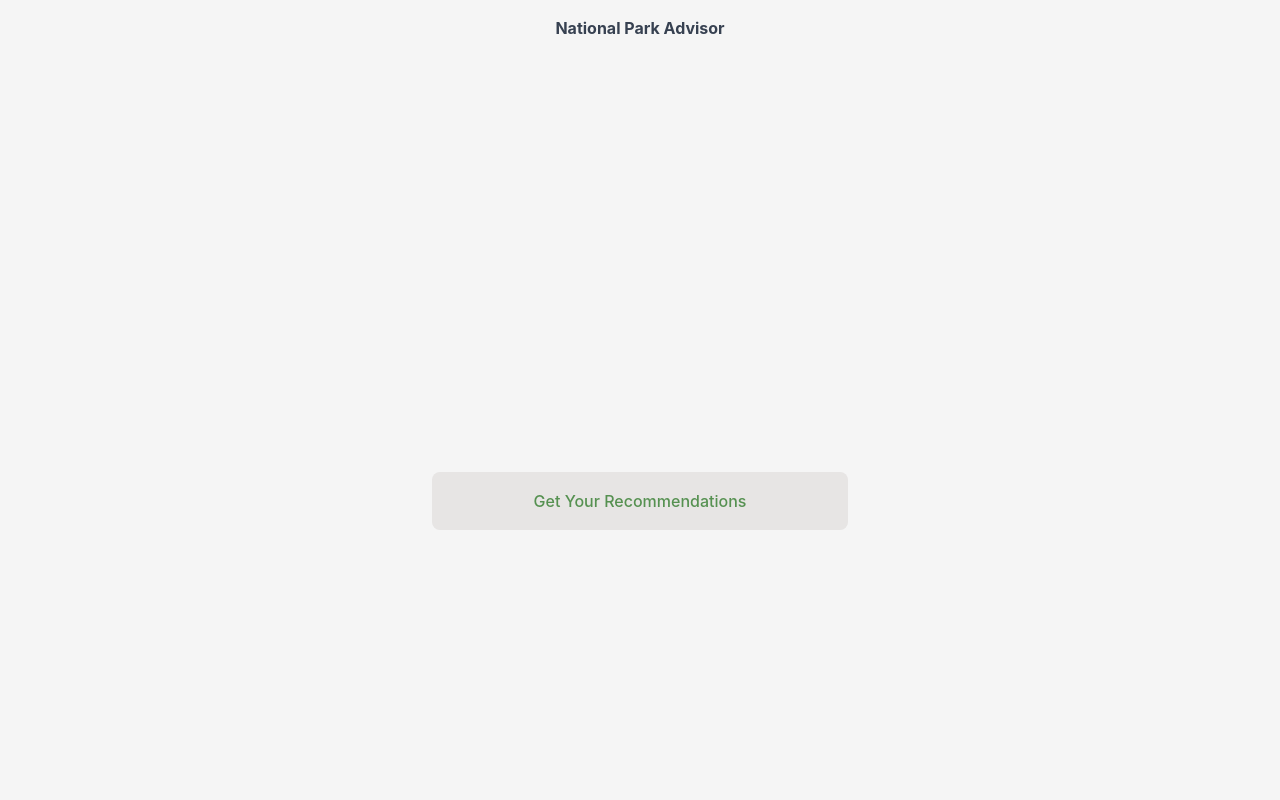
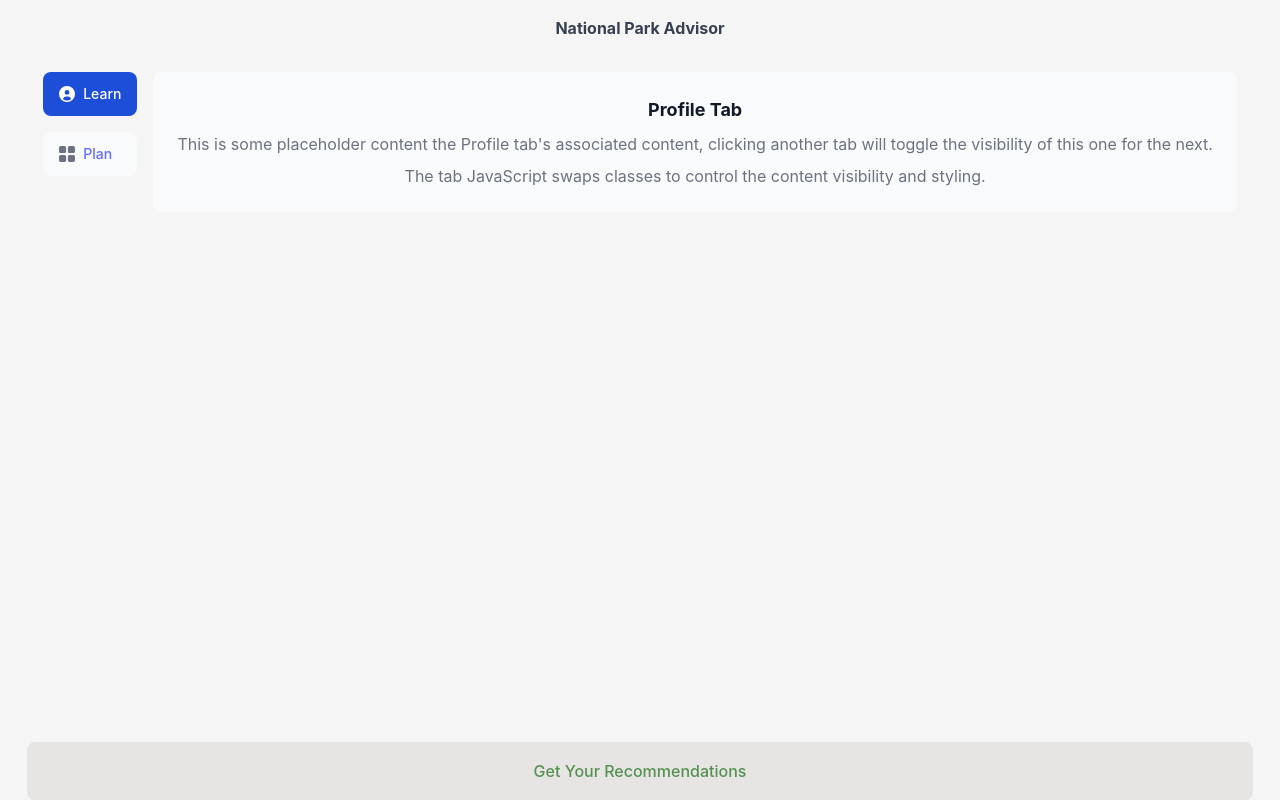
Before and after one commit to lexie-marie/ntl-park-advisor, a React (Vite) app in the folder frontend/: page / in a window 1280 px wide. Built offline with nearby package versions, Linux system fonts and the light colour scheme.

Commit message:
frontend updates- add tabed pages for learn and plan

```diff
--- a/frontend/src/App.tsx
+++ b/frontend/src/App.tsx
@@ -1,18 +1,73 @@
 import './App.css'
+import {useState} from "react";
+import Learn from "./learn.tsx";
 
 function App() {
+    const [showLearn, setShowLearn] = useState<boolean|null>(null)
+    const [showPlan, setShowPlan] = useState<boolean|null>(null)
 
   return (
       <div className="min-h-screen flex flex-col min-w-full">
           <header className="text-gray-700 text-center p-4 font-bold">
               National Park Advisor
           </header>
-          <div className="p-52"/>
-          <button className="bg-stone-200 text-forest-green outline-sage-green text-center p-4 hover:outline-sage-green">Get Your Recommendations</button>
           <main className="flex-grow container mx-auto p-4 flex-col">
+              <div className="md:flex">
+                  <ul className="flex-column space-y space-y-4 text-sm font-medium text-gray-500 dark:text-gray-400 md:me-4 mb-4 md:mb-0">
+                      <li>
+                          <a href="#"
+                             className="inline-flex items-center px-4 py-3 text-white bg-blue-700 rounded-lg active w-full dark:bg-blue-600"
+                             aria-current="page"
+                             onClick={() =>{
+                                    setShowLearn(true)
+                                    setShowPlan(false)
+                             }}>
+                              <svg className="w-4 h-4 me-2 text-white" aria-hidden="true"
+                                   xmlns="http://www.w3.org/2000/svg"
+                                   fill="currentColor" viewBox="0 0 20 20">
+                                  <path
+                                      d="M10 0a10 10 0 1 0 10 10A10.011 10.011 0 0 0 10 0Zm0 5a3 3 0 1 1 0 6 3 3 0 0 1 0-6Zm0 13a8.949 8.949 0 0 1-4.951-1.488A3.987 3.987 0 0 1 9 13h2a3.987 3.987 0 0 1 3.951 3.512A8.949 8.949 0 0 1 10 18Z"/>
+                              </svg>
+                              Learn
+                          </a>
+                      </li>
+                      <li>
+                          <a href="#"
+                             className="inline-flex items-center px-4 py-3 rounded-lg hover:text-gray-900 bg-gray-50 hover:bg-gray-100 w-full dark:bg-gray-800 dark:hover:bg-gray-700 dark:hover:text-white"
+                             onClick={() =>{
+                                 setShowLearn(false)
+                                 setShowPlan(true)
+                             }}>
+                              <svg className="w-4 h-4 me-2 text-gray-500 dark:text-gray-400" aria-hidden="true"
+                                   xmlns="http://www.w3.org/2000/svg" fill="currentColor" viewBox="0 0 18 18">
+                                  <path
+                                      d="M6.143 0H1.857A1.857 1.857 0 0 0 0 1.857v4.286C0 7.169.831 8 1.857 8h4.286A1.857 1.857 0 0 0 8 6.143V1.857A1.857 1.857 0 0 0 6.143 0Zm10 0h-4.286A1.857 1.857 0 0 0 10 1.857v4.286C10 7.169 10.831 8 11.857 8h4.286A1.857 1.857 0 0 0 18 6.143V1.857A1.857 1.857 0 0 0 16.143 0Zm-10 10H1.857A1.857 1.857 0 0 0 0 11.857v4.286C0 17.169.831 18 1.857 18h4.286A1.857 1.857 0 0 0 8 16.143v-4.286A1.857 1.857 0 0 0 6.143 10Zm10 0h-4.286A1.857 1.857 0 0 0 10 11.857v4.286c0 1.026.831 1.857 1.857 1.857h4.286A1.857 1.857 0 0 0 18 16.143v-4.286A1.857 1.857 0 0 0 16.143 10Z"/>
+                              </svg>
+                              Plan
+                          </a>
+                      </li>
+                  </ul>
+                  {!showLearn && !showPlan &&
+                  <div
+                      className="p-6 bg-gray-50 text-medium text-gray-500 dark:text-gray-400 dark:bg-gray-800 rounded-lg w-full">
+                      <h3 className="text-lg font-bold text-gray-900 dark:text-white mb-2">Profile Tab</h3>
+                      <p className="mb-2">This is some placeholder content the Profile tab's associated content,
+                          clicking
+                          another tab will toggle the visibility of this one for the next.</p>
+                      <p>The tab JavaScript swaps classes to control the content visibility and styling.</p>
+                  </div>}
+                  {showLearn && <Learn />}
+                  {showPlan && <div />}
+              </div>
+
           </main>
+          <button
+              className="bg-stone-200 text-forest-green outline-sage-green text-center p-4 hover:outline-sage-green">Get
+              Your Recommendations
+          </button>
+
       </div>
-)
+  )
 }
 
 export default App
--- /dev/null
+++ b/frontend/src/learn.tsx
@@ -0,0 +1,6 @@
+export default function Learn() {
+
+    return (
+        <div> some things to learn</div>
+    )
+}
```
Also changed, not shown: 1 other file (tests, documents, lock files or other folders).
